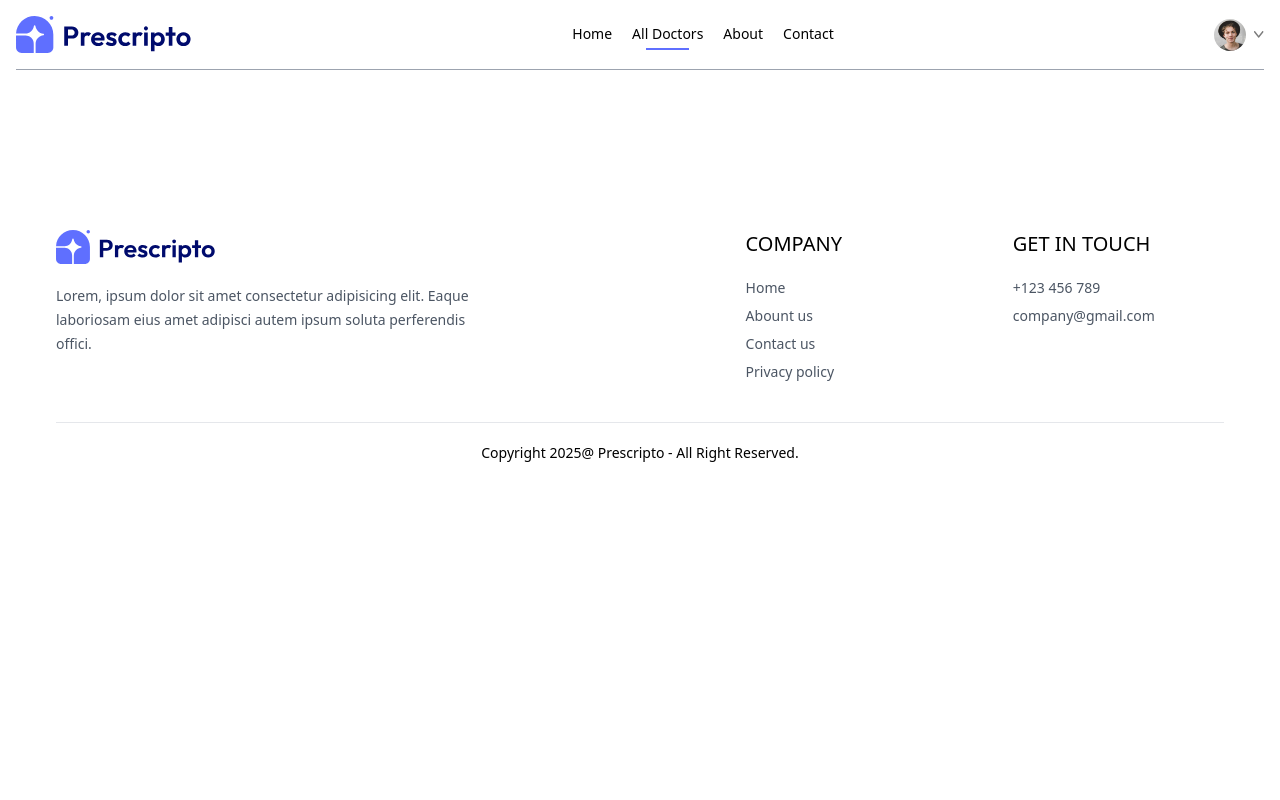
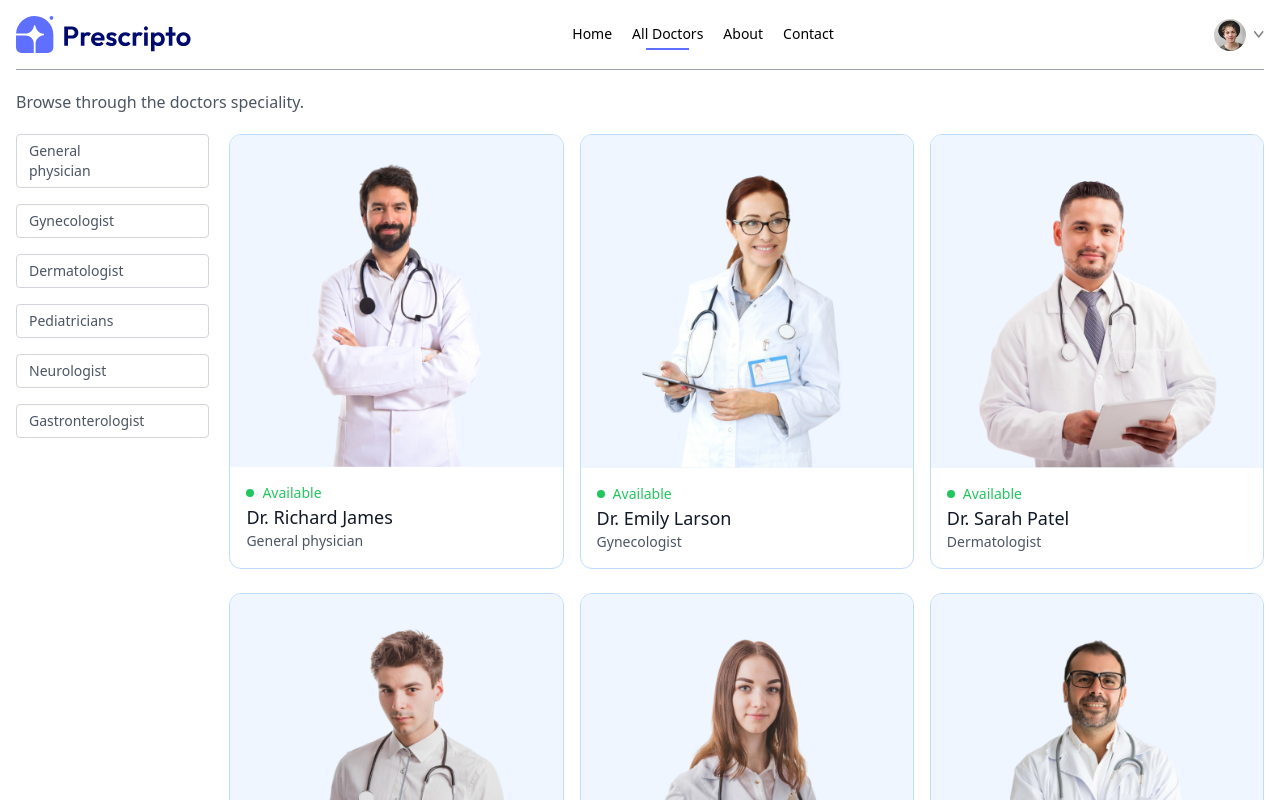
Before and after one commit to Rukshan123/doc-meet, a React (Create React App) app: page /doctors in a window 1280 px wide. Shown: the top 800 px of the page. Built offline with nearby package versions, Linux system fonts and the light colour scheme.

Commit message:
implemented doctors page

```diff
--- a/src/App.jsx
+++ b/src/App.jsx
@@ -19,12 +19,12 @@
                 <Route path="/" element={<Home />} />
                 <Route path="/login" element={<Login />} />
                 <Route path="/doctors" element={<Doctors />} />
-                <Route path="/doctors:speciality" element={<Doctors />} />
+                <Route path="/doctors/:speciality" element={<Doctors />} />
                 <Route path="/my-profile" element={<MyProfile />} />
                 <Route path="/about" element={<About />} />
                 <Route path="/contact" element={<Contact />} />
                 <Route path="/my-appointments" element={<MyAppointments />} />
-                <Route path="/appointment:docId" element={<Appointments />} />
+                <Route path="/appointment/:docId" element={<Appointments />} />
             </Routes>
             <Footer />
         </div>
--- a/src/pages/Doctors.jsx
+++ b/src/pages/Doctors.jsx
@@ -1,11 +1,95 @@
-import React from 'react'
+import React, { useContext, useState, useEffect } from "react";
+import { AppContext } from "../context/AppContext";
+import { useNavigate, useParams } from "react-router-dom";
 
 const Doctors = () => {
-  return (
-    <div>
+    const { speciality } = useParams();
+    const { doctors } = useContext(AppContext);
+    const [filterDoc, setFilterDoc] = useState([]);
 
-    </div>
-  )
-}
+    const navigate = useNavigate();
 
-export default Doctors
+    const applyFilter = () => {
+        if (speciality) {
+            setFilterDoc(
+                doctors.filter((doctor) => doctor.speciality === speciality)
+            );
+        } else {
+            setFilterDoc(doctors);
+        }
+    };
+
+    useEffect(() => {
+        applyFilter();
+    }, [speciality, doctors]);
+
+    const specialities = [
+        { name: "General physician" },
+        { name: "Gynecologist" },
+        { name: "Dermatologist" },
+        { name: "Pediatricians" },
+        { name: "Neurologist" },
+        { name: "Gastronterologist" },
+    ];
+
+    return (
+        <div>
+            <p className="text-gray-600">
+                Browse through the doctors speciality.
+            </p>
+            <div className="flex flex-col sm:flex-row items-start gap-5 mt-5">
+                <div className="flex flex-col gap-4 text-sm text-gray-600">
+                    {specialities.map(({ name }) => (
+                        <p
+                            key={name}
+                            onClick={() =>
+                                speciality === name
+                                    ? navigate("/doctors")
+                                    : navigate(`/doctors/${name}`)
+                            }
+                            className={`w-[94vw] sm:w-auto pl-3 py-1.5 pr-16 border border-gray-300 cursor-pointer rounded transition-all ${
+                                speciality === name
+                                    ? "bg-indigo-100 text-black"
+                                    : ""
+                            }`}
+                        >
+                            {name}
+                        </p>
+                    ))}
+                </div>
+
+                <div className="w-full grid grid-cols-auto gap-4 gap-y-6">
+                    {filterDoc.map((doctor, index) => (
+                        <div
+                            onClick={() =>
+                                navigate(`/appointment/${doctor._id}`)
+                            }
+                            key={index}
+                            className="border border-blue-200 rounded-xl overflow-hidden cursor-pointer hover:translate-y-[-10px] transition-all duration-500"
+                        >
+                            <img
+                                className="bg-blue-50"
+                                src={doctor.image}
+                                alt=""
+                            />
+                            <div className="p-4">
+                                <div className="flex items-center gap-2 text-sm text-center text-green-500">
+                                    <p className="w-2 h-2 bg-green-500 rounded-full"></p>
+                                    <p>Available</p>
+                                </div>
+                                <p className="text-gray-900 text-lg font-medium">
+                                    {doctor.name}
+                                </p>
+                                <p className="text-gray-600 text-sm">
+                                    {doctor.speciality}
+                                </p>
+                            </div>
+                        </div>
+                    ))}
+                </div>
+            </div>
+        </div>
+    );
+};
+
+export default Doctors;
```
